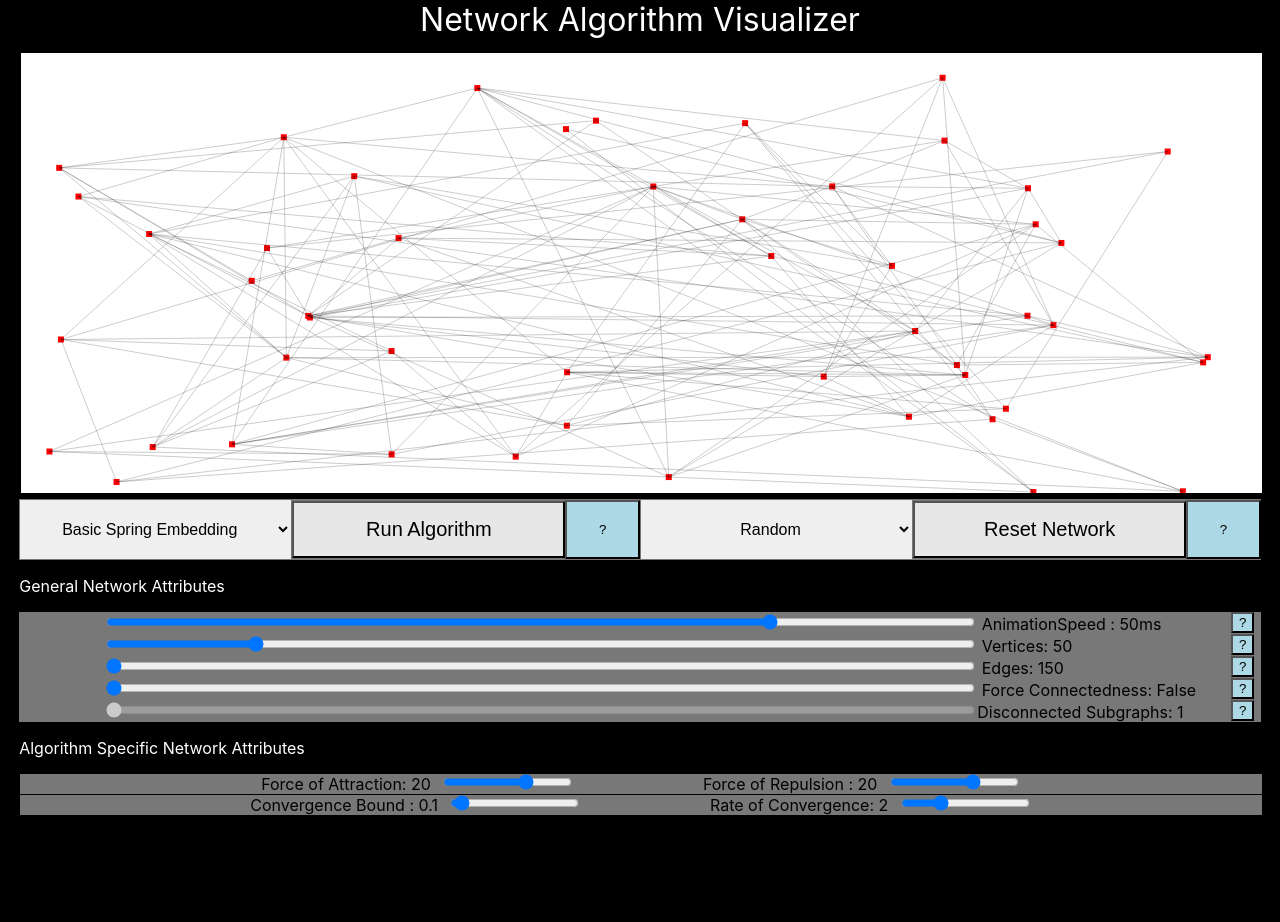
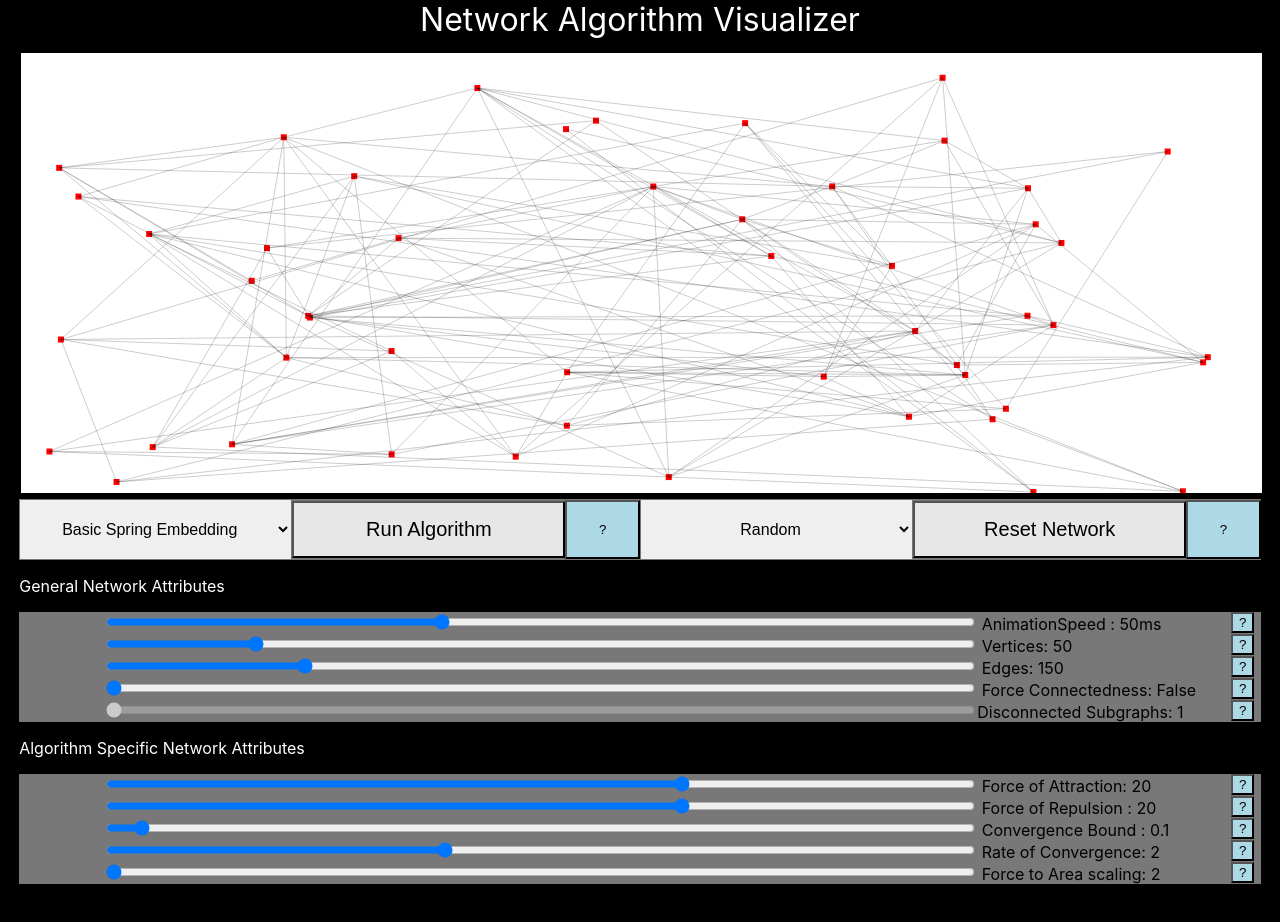
Before and after one commit to alexandreLamarre/Network-Analysis-Visualization, a React (Create React App) app in the folder networks/: page / in a window 1280 px wide. Shown: the top 922 px of the page. Before the commit the page ends 816 px from the top, so only its background shows below. Built offline with nearby package versions, Linux system fonts and the light colour scheme.

Commit message:
Refactored the algorithm specific attributes

```diff
--- /dev/null
+++ b/networks/src/AlgorithmAttributes.css
@@ -0,0 +1,3 @@
+.Attributes{
+  margin-bottom: 5%;
+}
--- /dev/null
+++ b/networks/src/AlgorithmAttributes.js
@@ -0,0 +1,174 @@
+import React, {useState} from "react";
+
+import "./AlgorithmAttributes.css";
+
+class AlgorithmAttributes extends React.Component{
+  constructor(props){
+    super(props);
+    this.state = {
+      layout : "spring",
+      delta: 2,
+      eps : 0.1,
+      crep: 20,
+      cspring: 20,
+      C: 2,
+      maxX: 0,
+      maxY: 0,
+      cTemp: 1,
+      tempHeuristic: "Linear",
+      tempHeuristicVale: "1",
+    }
+  }
+
+  componentDidMount(){
+    this.setState({maxX:window.innerWidth});
+    this.setState({maxY: window.innerHeight});
+  }
+  setLayout(v){
+    this.setState({layout: v});
+  }
+  setCREP(v){
+    this.setState({crep:v});
+  }
+
+  setCSPRING(v){
+    this.setState({cspring:v});
+  }
+
+  setDelta(v){
+    this.setState({delta:v});
+  }
+
+  setEpsilon(v){
+    this.setState({eps:v});
+  }
+
+  setC(v){
+    this.setState({C:v});
+  }
+
+  setCTEMP(v){
+    this.setState({cTemp:v});
+  }
+
+  setTempHeuristic(v){
+    this.setState({tempHeuristicValue: v});
+    const value = parseInt(v);
+    if(value===1) this.setState({tempHeuristic: "Linear"});
+    if(value===2) this.setState({tempHeuristic: "Logarithmic"});
+    if(value===3) this.setState({tempHeuristic: "Directional"});
+    if(value===4) this.setState({tempHeuristic: "None"})
+  }
+  render(){
+    if(this.state.layout === "spring"){
+      return <div className = "Attributes">
+      <div className = "sliders">
+                <input className = "slider"
+                type = "range"
+                min = "0.1"
+                max = "30"
+                step = "0.1"
+                value = {this.state.cspring}
+                name = "speed" disabled = {this.state.running}
+                onInput = {(event)=> this.setCSPRING(event.target.value)}
+                disabled = {this.state.running}>
+                </input>
+                <label> Force of Attraction: {this.state.cspring}</label>
+                <button className = "helpb"> ?</button>
+                </div>
+                <div className = "sliders">
+                <input className = "slider"
+                type = "range"
+                min = "0.1"
+                max = "30"
+                step = "0.1"
+                value ={this.state.crep}
+                name = "speed" disabled = {this.state.running}
+                onInput = {(event)=> this.setCREP(event.target.value)}
+                disabled = {this.state.running}>
+                </input>
+                <label> Force of Repulsion : {this.state.crep}</label>
+                <button className = "helpb"> ?</button>
+              </div>
+                <div className = "sliders">
+                <input className = "slider"
+                type = "range"
+                min = "0.001"
+                max = "3"
+                value = {this.state.eps}
+                step = "0.001"
+                name = "speed" disabled = {this.state.running}
+                onInput = {(event)=> this.setEpsilon(event.target.value)}
+                disabled = {this.state.running}>
+                </input>
+                <label> Convergence Bound : {this.state.eps}</label>
+                <button className = "helpb"> ?</button>
+                </div>
+                <div className = "sliders">
+                <input className = "slider"
+                type = "range"
+                min = "0.1"
+                max = "5"
+                step = "0.1"
+                value = {this.state.delta}
+                name = "speed" disabled = {this.state.running}
+                onInput = {(event)=> this.setDelta(event.target.value)}
+                disabled = {this.state.running}>
+                </input>
+                <label> Rate of Convergence: {this.state.delta}</label>
+                <button className = "helpb"> ?</button>
+                </div>
+                <div className = "sliders">
+                <input className = "slider"
+                type = "range"
+                min = "2"
+                max = {this.state.maxX/20}
+                value = {this.state.C}
+                step = "0.1"
+                defaultValue ="1.5"
+                name = "speed" disabled = {this.state.running}
+                onInput = {(event)=> this.setC(event.target.value)}
+                disabled = {this.state.running}>
+                </input>
+                <label> Force to Area scaling: {this.state.C}</label>
+                <button className = "helpb"> ?</button>
+                </div>
+              </div>
+    }
+    if(this.state.layout === "fruchtermanReingold"){
+      return <div className = "Attributes">
+                <div className = "sliders">
+                  <input className = "slider"
+                  type = "range"
+                  min = "0.1"
+                  max = "10"
+                  step = "0.1"
+                  value = {this.state.cTemp}
+                  name = "speed" disabled = {this.state.running}
+                  onInput = {(event)=> this.setCTEMP(event.target.value)}
+                  disabled = {this.state.running}>
+                  </input>
+                  <label> Initial Temperature Scaling: {this.state.cTemp}</label>
+                  <button className = "helpb"> ?</button>
+                </div>
+                <div className = "sliders">
+                  <input className = "slider"
+                  type = "range"
+                  min = "1"
+                  max = "4"
+                  step = "1"
+                  value = {this.state.tempHeuristicValue}
+                  name = "speed" disabled = {this.state.running}
+                  onChange = {(event)=> this.setTempHeuristic(event.target.value)}
+                  disabled = {this.state.running}>
+                  </input>
+                  <label> Temperature Cooling: {this.state.tempHeuristic}</label>
+                  <button className = "helpb"> ?</button>
+                </div>
+
+             </div>
+    }
+  }
+}
+
+export default AlgorithmAttributes;
--- a/networks/src/Network.js
+++ b/networks/src/Network.js
@@ -1,5 +1,6 @@
 import React from "react";
 import HelpWindow from "./HelpWindow";
+import AlgorithmAttributes from "./AlgorithmAttributes";
 import {springEmbedding} from "./NetworkAlgorithms/springEmbedding";
 import {fruchtermanReingold} from "./NetworkAlgorithms/FruchtermanReingold";
 
@@ -20,13 +21,9 @@ class NetworkVisualizer extends React.Component{
       edges: [],
       numE: 150,
       numV: 50,
-      delta: 2,
       animationSpeed: 50,
       running: false,
       sorted: false,
-      cspring: 20,
-      crep: 20,
-      eps: 0.1,
       iterations: 100,
       maxtimeouts: 0,
       connected : "False",
@@ -36,7 +33,8 @@ class NetworkVisualizer extends React.Component{
       randomType: "random",
     };
 
-    this.help = React.createRef()
+    this.help = React.createRef();
+    this.attribute = React.createRef();
   }
 
   componentDidMount(){
@@ -71,7 +69,6 @@ class NetworkVisualizer extends React.Component{
   }
   componentWillUnmount(){
       var id = this.state.maxtimeouts;
-      // console.log("unmounting");
       while(id){
         clearInterval(id);
         id --;
@@ -79,12 +76,9 @@ class NetworkVisualizer extends React.Component{
   }
 
   generateForceDirectedLayout(){
-    const values = springEmbedding(this.state.vertices, this.state.edges,this.state.width, this.state.height, this.state.iterations, this.state.eps, this.state.delta, this.state.cspring, this.state.crep);
+    const values = springEmbedding(this.state.vertices, this.state.edges,this.state.width, this.state.height, this.state.iterations, this.attribute.current.state.eps, this.attribute.current.state.delta, this.attribute.current.state.cspring, this.attribute.current.state.crep, this.attribute.current.state.C);
     const new_vertices = values[0];
     const animations = values[1];
-    // console.log(animations);
-    // console.log(animations);
-    // // animateNetwork(animations, this.canvas.current,this.state.vertices, this.state.edges, this.state.delta, this.state.width,this.state.height);
     this.animateNetwork(animations, new_vertices);
   }
 
@@ -141,22 +135,6 @@ class NetworkVisualizer extends React.Component{
     this.setState({animationSpeed: value});
   }
 
-  setCREP(v){
-    this.setState({crep:v})
-  }
-
-  setCSPRING(v){
-    this.setState({cspring:v})
-  }
-
-  setDelta(v){
-    this.setState({delta:v})
-  }
-
-  setEpsilon(v){
-    this.setState({eps:v})
-  }
-
   setConnected(v){
     const value = parseInt(v);
     const that = this;
@@ -167,6 +145,7 @@ class NetworkVisualizer extends React.Component{
     this.setState({disconnected: value})
   }
   setAlgoType(v){
+    this.attribute.current.setLayout(v)
     this.setState({algoType: v});
   }
   setRandomizedType(v){
@@ -252,7 +231,6 @@ class NetworkVisualizer extends React.Component{
               type = "range"
               min = "0"
               max = "130"
-              defaultValue ="100"
               className = "slider"
               name = "speed" disabled = {this.state.running}
               onInput = {(event)=> this.setAnimationSpeed(event.target.value)}
@@ -264,7 +242,7 @@ class NetworkVisualizer extends React.Component{
               type = "range"
               min = "20"
               max = "200"
-              defaultValue = "50"
+              value = {this.state.vertices.length}
               step = "1"
               className = "slider"
               name = "weight"
@@ -277,7 +255,7 @@ class NetworkVisualizer extends React.Component{
               type = "range"
               min =  {this.state.connected === "True"? this.state.vertices.length-1: 20}
               max = {Math.min(Math.floor((this.state.vertices.length*this.state.vertices.length - this.state.vertices.length)/2), MAX_EDGES)}
-              defaultValue = "150"
+              value = {this.state.edges.length}
               step = "1"
               className = "slider"
               name = "weight"
@@ -290,7 +268,7 @@ class NetworkVisualizer extends React.Component{
               type = "range"
               min = "0"
               max = "1"
-              defaultValue = "0"
+              value = {this.state.connected === "True"? "1":"0"}
               step = "1"
               className = "slider"
               onInput = {(event) => this.setConnected(event.target.value)}
@@ -303,7 +281,7 @@ class NetworkVisualizer extends React.Component{
               min = "1"
               max = "3"
               step = "1"
-              defaultValue = "1"
+              value = {this.state.disconnected}
               className = "slider"
               onInput = {(event) => this.setDisconnectedSubgraphs(event.target.value)}
               disabled = {true}>
@@ -317,55 +295,8 @@ class NetworkVisualizer extends React.Component{
 
 
             <p style = {{color: "white"}}>Algorithm Specific Network Attributes</p>
-            <div className = "sliders2">
-              <label> Force of Attraction: {this.state.cspring}</label>
-              <input className = "slider2"
-              type = "range"
-              min = "0.1"
-              max = "30"
-              step = "0.1"
-              defaultValue ="20"
-              name = "speed" disabled = {this.state.running}
-              onInput = {(event)=> this.setCSPRING(event.target.value)}
-              disabled = {this.state.running}>
-              </input>
-              <label className = "label2"> Force of Repulsion : {this.state.crep}</label>
-              <input className = "slider2"
-              type = "range"
-              min = "0.1"
-              max = "30"
-              step = "0.1"
-              defaultValue ="20"
-              name = "speed" disabled = {this.state.running}
-              onInput = {(event)=> this.setCREP(event.target.value)}
-              disabled = {this.state.running}>
-              </input>
-              </div>
-              <div className = "sliders2">
-              <label> Convergence Bound : {this.state.eps}</label>
-              <input className = "slider2"
-              type = "range"
-              min = "0.001"
-              max = "3"
-              defaultValue ="0.1"
-              step = "0.001"
-              name = "speed" disabled = {this.state.running}
-              onInput = {(event)=> this.setEpsilon(event.target.value)}
-              disabled = {this.state.running}>
-              </input>
-              <label className = "label2"> Rate of Convergence: {this.state.delta}</label>
-              <input className = "slider2"
-              type = "range"
-              min = "0.1"
-              max = "5"
-              step = "0.1"
-              defaultValue ="1.5"
-              name = "speed" disabled = {this.state.running}
-              onInput = {(event)=> this.setDelta(event.target.value)}
-              disabled = {this.state.running}>
-              </input>
+            <AlgorithmAttributes ref = {this.attribute}></AlgorithmAttributes>
 
-            </div>
 
            </div>
   }
```
Also changed, not shown: networks/src/NetworkAlgorithms/springEmbedding.js (+5 -3 lines).
